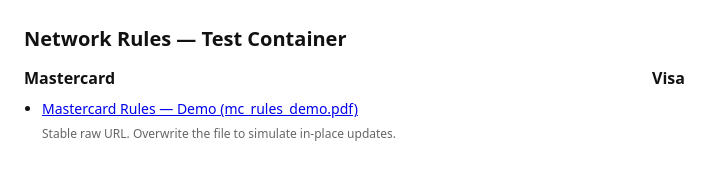
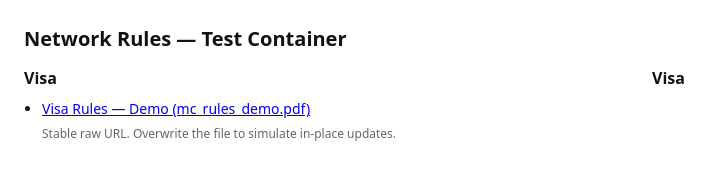
Before and after one commit to ddsa886/rules_test_repo, a plain HTML site: page index.html in a window 1280 px wide. Shown: the whole page, without its empty margins (0-723 px from the left). Drawn offline with Linux system fonts and the light colour scheme.

Commit message:
Update index.html

```diff
--- a/index.html
+++ b/index.html
@@ -17,11 +17,11 @@
   <h1>Network Rules — Test Container</h1>
   <div class="grid">
     <section>
-      <h2>Mastercard</h2>
+      <h2>Visa</h2>
       <ul>
         <li>
           <a href="https://raw.githubusercontent.com/ddsa886/rules_test_repo/main/mc_rules_demo.pdf" target="_blank" rel="noopener">
-            Mastercard Rules — Demo (mc_rules_demo.pdf)
+            Visa Rules — Demo (mc_rules_demo.pdf)
           </a>
           <div class="meta">Stable raw URL. Overwrite the file to simulate in-place updates.</div>
         </li>
```
